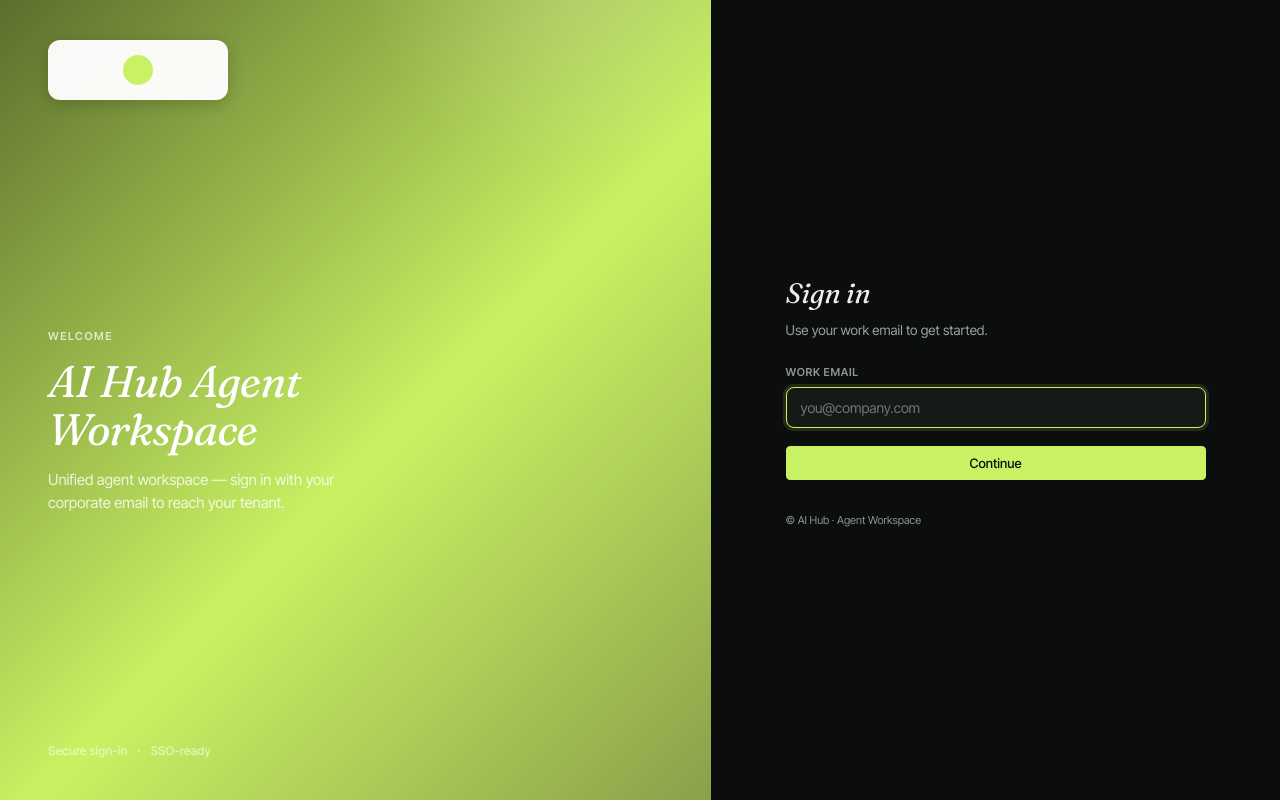
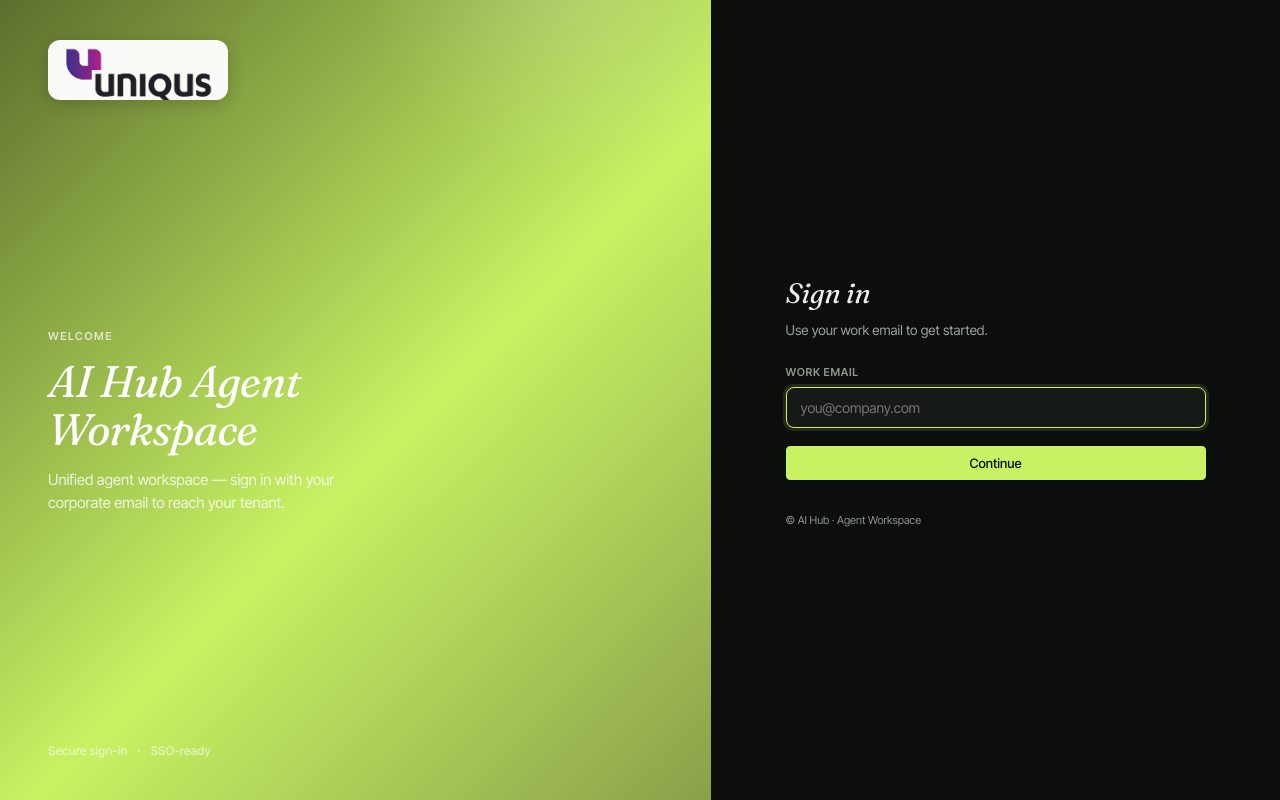
Before and after one commit to souravkumar0546/Agent-Hub, a React (Vite) app in the folder frontend/: page /login in a window 1280 px wide. Built offline with nearby package versions, Linux system fonts and the light colour scheme; no server answers.

Commit message:
Refactor code structure for improved readability and maintainability

```diff
--- a/frontend/index.html
+++ b/frontend/index.html
@@ -5,8 +5,8 @@
     <meta name="viewport" content="width=device-width, initial-scale=1.0" />
     <!-- Updated dynamically by useDocumentTitle() once a user is logged in. -->
     <title>AI Hub</title>
-    <link rel="icon" type="image/png" href="https://uniqus-accelerators.onrender.com/uniqus-logo.png" />
-    <link rel="apple-touch-icon" href="https://uniqus-accelerators.onrender.com/uniqus-logo.png" />
+    <link rel="icon" type="image/png" href="/uniqus-logo.png" />
+    <link rel="apple-touch-icon" href="/uniqus-logo.png" />
     <link rel="preconnect" href="https://fonts.googleapis.com" />
     <link rel="preconnect" href="https://fonts.gstatic.com" crossorigin />
     <link
--- a/frontend/src/pages/LoginPage.jsx
+++ b/frontend/src/pages/LoginPage.jsx
@@ -132,13 +132,14 @@ export default function LoginPage() {
     <div className="login-split">
       {/* ─── Left: navy hero ────────────────────────────────────────── */}
       <aside className="login-brand">
-        {/* Tenant logo (once branding is resolved) or a placeholder dot */}
+        {/* Tenant logo once branding is resolved; otherwise our own (Uniqus)
+            logo so the plate is never empty. /uniqus-logo.png is served
+            out of frontend/public — Vite copies it to the build root. */}
         <div className="login-brand-logomark" aria-hidden="true">
-          {branding?.logo_url ? (
-            <img src={branding.logo_url} alt={`${branding.name || 'Organisation'} logo`} />
-          ) : (
-            <div className="login-brand-logomark-dot" />
-          )}
+          <img
+            src={branding?.logo_url || '/uniqus-logo.png'}
+            alt={`${branding?.name || 'Uniqus'} logo`}
+          />
         </div>
 
         <div className="login-brand-copy">
```
Also changed, not shown: frontend/public/uniqus-logo.png (added).
